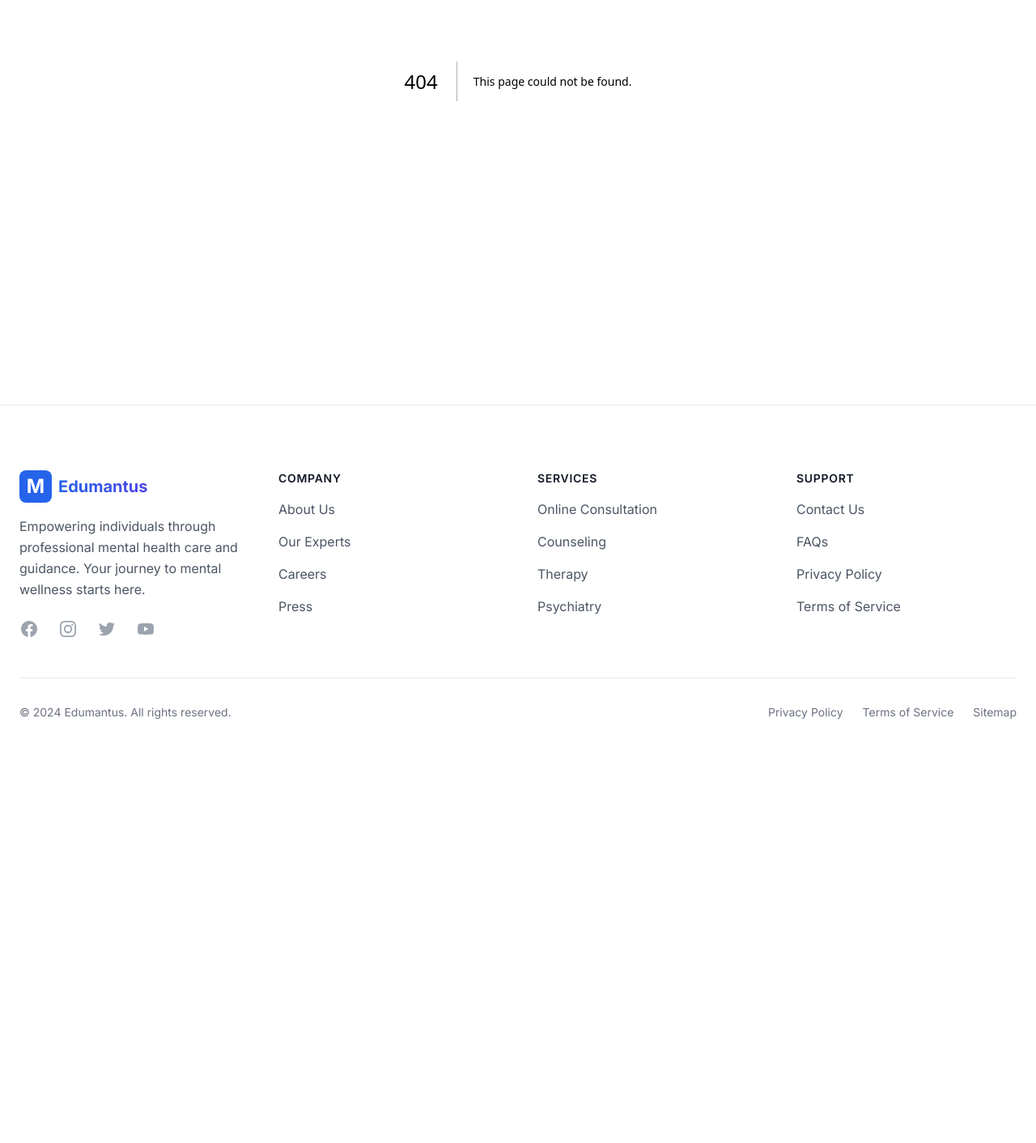
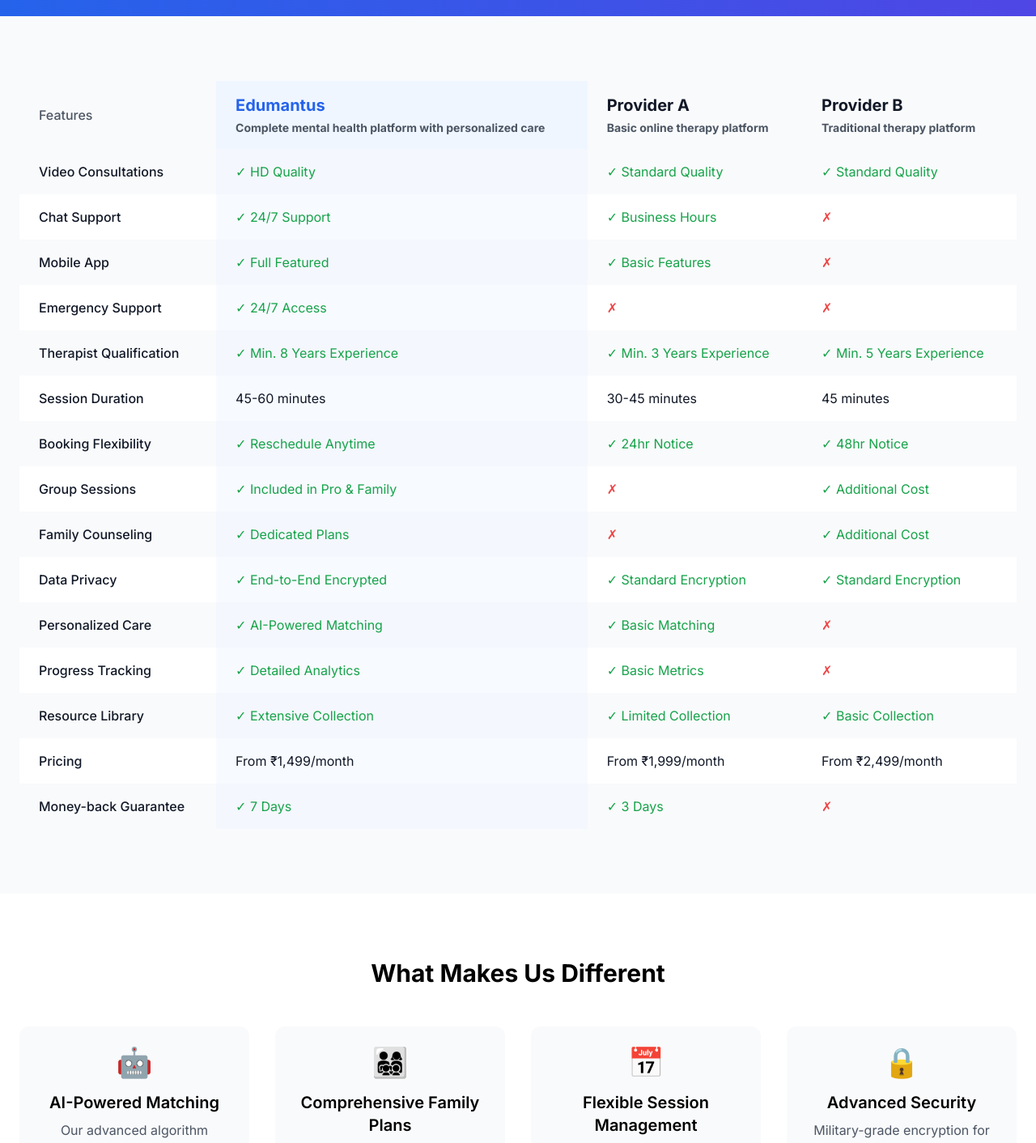
Before and after one commit to Shashankphatkure/Edumantus, a Next.js app: page /compare in a window 1280 px wide. Before the commit this address had no page. Shown: the part 380-1792 px from the top of the page at 81% size. Before the commit the page ends 1350 px from the top, so only its background shows below. Built offline with nearby package versions, Linux system fonts and the light colour scheme.

Commit message:
updated compare page

```diff
--- /dev/null
+++ b/app/compare/page.js
@@ -0,0 +1,225 @@
+"use client";
+
+import PageTransition from '../components/PageTransition';
+import Link from 'next/link';
+
+export default function Compare() {
+  const competitors = [
+    {
+      name: 'Edumantus',
+      description: 'Complete mental health platform with personalized care',
+      highlight: true,
+      features: {
+        'Video Consultations': '✓ HD Quality',
+        'Chat Support': '✓ 24/7 Support',
+        'Mobile App': '✓ Full Featured',
+        'Emergency Support': '✓ 24/7 Access',
+        'Therapist Qualification': '✓ Min. 8 Years Experience',
+        'Session Duration': '45-60 minutes',
+        'Booking Flexibility': '✓ Reschedule Anytime',
+        'Group Sessions': '✓ Included in Pro & Family',
+        'Family Counseling': '✓ Dedicated Plans',
+        'Data Privacy': '✓ End-to-End Encrypted',
+        'Personalized Care': '✓ AI-Powered Matching',
+        'Progress Tracking': '✓ Detailed Analytics',
+        'Resource Library': '✓ Extensive Collection',
+        'Pricing': 'From ₹1,499/month',
+        'Money-back Guarantee': '✓ 7 Days'
+      }
+    },
+    {
+      name: 'Provider A',
+      description: 'Basic online therapy platform',
+      highlight: false,
+      features: {
+        'Video Consultations': '✓ Standard Quality',
+        'Chat Support': '✓ Business Hours',
+        'Mobile App': '✓ Basic Features',
+        'Emergency Support': '✗',
+        'Therapist Qualification': '✓ Min. 3 Years Experience',
+        'Session Duration': '30-45 minutes',
+        'Booking Flexibility': '✓ 24hr Notice',
+        'Group Sessions': '✗',
+        'Family Counseling': '✗',
+        'Data Privacy': '✓ Standard Encryption',
+        'Personalized Care': '✓ Basic Matching',
+        'Progress Tracking': '✓ Basic Metrics',
+        'Resource Library': '✓ Limited Collection',
+        'Pricing': 'From ₹1,999/month',
+        'Money-back Guarantee': '✓ 3 Days'
+      }
+    },
+    {
+      name: 'Provider B',
+      description: 'Traditional therapy platform',
+      highlight: false,
+      features: {
+        'Video Consultations': '✓ Standard Quality',
+        'Chat Support': '✗',
+        'Mobile App': '✗',
+        'Emergency Support': '✗',
+        'Therapist Qualification': '✓ Min. 5 Years Experience',
+        'Session Duration': '45 minutes',
+        'Booking Flexibility': '✓ 48hr Notice',
+        'Group Sessions': '✓ Additional Cost',
+        'Family Counseling': '✓ Additional Cost',
+        'Data Privacy': '✓ Standard Encryption',
+        'Personalized Care': '✗',
+        'Progress Tracking': '✗',
+        'Resource Library': '✓ Basic Collection',
+        'Pricing': 'From ₹2,499/month',
+        'Money-back Guarantee': '✗'
+      }
+    }
+  ];
+
+  const uniqueFeatures = [
+    {
+      title: 'AI-Powered Matching',
+      description: 'Our advanced algorithm ensures youre paired with the perfect therapist based on your needs, preferences, and goals.',
+      icon: '🤖'
+    },
+    {
+      title: 'Comprehensive Family Plans',
+      description: 'Unique family plans that cover multiple members with shared progress tracking and family therapy sessions.',
+      icon: '👨‍👩‍👧‍👦'
+    },
+    {
+      title: 'Flexible Session Management',
+      description: 'Easily reschedule sessions, switch therapists, or change your plan without any hassle.',
+      icon: '📅'
+    },
+    {
+      title: 'Advanced Security',
+      description: 'Military-grade encryption for all communications and strict privacy protocols to protect your data.',
+      icon: '🔒'
+    }
+  ];
+
+  return (
+    <PageTransition>
+      <div className="min-h-screen bg-gray-50 ">
+        {/* Hero Section */}
+        <section className="bg-gradient-to-r from-blue-600 to-indigo-600 text-white py-20">
+          <div className="container mx-auto px-4 sm:px-6 text-center">
+            <h1 className="text-4xl sm:text-5xl font-bold mb-6">
+              Why Choose Edumantus?
+            </h1>
+            <p className="text-xl text-blue-100 mb-8 max-w-3xl mx-auto">
+              See how we compare to other mental health platforms and discover why thousands of people trust us with their mental well-being.
+            </p>
+          </div>
+        </section>
+
+        {/* Comparison Table */}
+        <section className="py-20">
+          <div className="container mx-auto px-4 sm:px-6">
+            <div className="overflow-x-auto">
+              <table className="w-full bg-white rounded-xl shadow-lg">
+                <thead>
+                  <tr className="bg-gray-50">
+                    <th className="py-4 px-6 text-left text-gray-600 font-medium">Features</th>
+                    {competitors.map((competitor) => (
+                      <th
+                        key={competitor.name}
+                        className={`py-4 px-6 text-left ${
+                          competitor.highlight ? 'bg-blue-50' : ''
+                        }`}
+                      >
+                        <h3 className={`text-xl font-bold ${
+                          competitor.highlight ? 'text-blue-600' : 'text-gray-900'
+                        }`}>
+                          {competitor.name}
+                        </h3>
+                        <p className="text-sm text-gray-600 mt-1">
+                          {competitor.description}
+                        </p>
+                      </th>
+                    ))}
+                  </tr>
+                </thead>
+                <tbody>
+                  {Object.keys(competitors[0].features).map((feature, index) => (
+                    <tr
+                      key={feature}
+                      className={index % 2 === 0 ? 'bg-gray-50' : 'bg-white'}
+                    >
+                      <td className="py-4 px-6 font-medium text-gray-900">
+                        {feature}
+                      </td>
+                      {competitors.map((competitor) => (
+                        <td
+                          key={`${competitor.name}-${feature}`}
+                          className={`py-4 px-6 ${
+                            competitor.highlight ? 'bg-blue-50/50' : ''
+                          }`}
+                        >
+                          <span className={
+                            competitor.features[feature].startsWith('✓')
+                              ? 'text-green-600'
+                              : competitor.features[feature].startsWith('✗')
+                              ? 'text-red-500'
+                              : 'text-gray-900'
+                          }>
+                            {competitor.features[feature]}
+                          </span>
+                        </td>
+                      ))}
+                    </tr>
+                  ))}
+                </tbody>
+              </table>
+            </div>
+          </div>
+        </section>
+
+        {/* Unique Features */}
+        <section className="py-20 bg-white">
+          <div className="container mx-auto px-4 sm:px-6">
+            <h2 className="text-3xl font-bold text-center mb-12">
+              What Makes Us Different
+            </h2>
+            <div className="grid sm:grid-cols-2 lg:grid-cols-4 gap-8">
+              {uniqueFeatures.map((feature) => (
+                <div
+                  key={feature.title}
+                  className="bg-gray-50 rounded-xl p-6 text-center transform hover:-translate-y-1 transition-all duration-300"
+                >
+                  <div className="text-4xl mb-4">{feature.icon}</div>
+                  <h3 className="text-xl font-semibold mb-2">{feature.title}</h3>
+                  <p className="text-gray-600">{feature.description}</p>
+                </div>
+              ))}
+            </div>
+          </div>
+        </section>
+
+        {/* CTA Section */}
+        <section className="py-20 bg-gradient-to-r from-blue-600 to-indigo-600 text-white">
+          <div className="container mx-auto px-4 sm:px-6 text-center">
+            <h2 className="text-3xl sm:text-4xl font-bold mb-6">
+              Ready to Experience the Difference?
+            </h2>
+            <p className="text-xl text-blue-100 mb-8 max-w-2xl mx-auto">
+              Join thousands of satisfied users who have transformed their lives with our platform.
+            </p>
+            <div className="flex flex-col sm:flex-row gap-4 justify-center">
+              <Link
+                href="/book-consultation"
+                className="bg-white text-blue-600 px-8 py-3 rounded-xl font-semibold hover:bg-blue-50 transition-colors duration-300"
+              >
+                Start Your Journey
+              </Link>
+              <Link
+                href="/pricing"
+                className="border-2 border-white text-white px-8 py-3 rounded-xl font-semibold hover:bg-white/10 transition-colors duration-300"
+              >
+                View Pricing
+              </Link>
+            </div>
+          </div>
+        </section>
+      </div>
+    </PageTransition>
+  );
+}
--- a/app/components/Header.js
+++ b/app/components/Header.js
@@ -14,6 +14,7 @@
     { name: 'Our Experts', href: '/our-experts' },
     { name: 'Services', href: '/services' },
     { name: 'Pricing', href: '/pricing' },
+    { name: 'Compare', href: '/compare' },
     { name: 'About Us', href: '/about' },
     { name: 'Contact', href: '/contact' },
   ];
```
